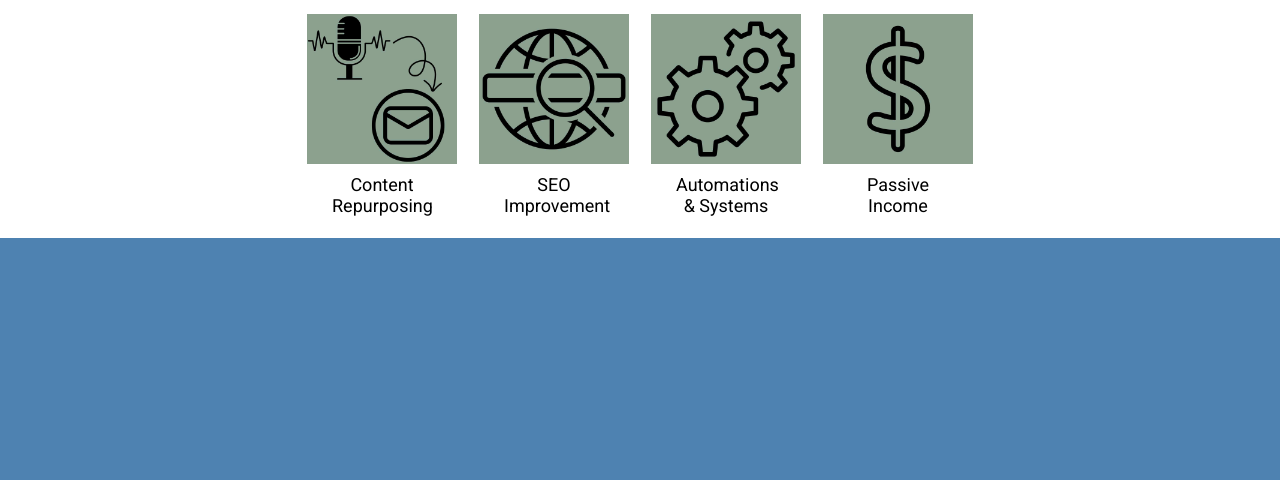
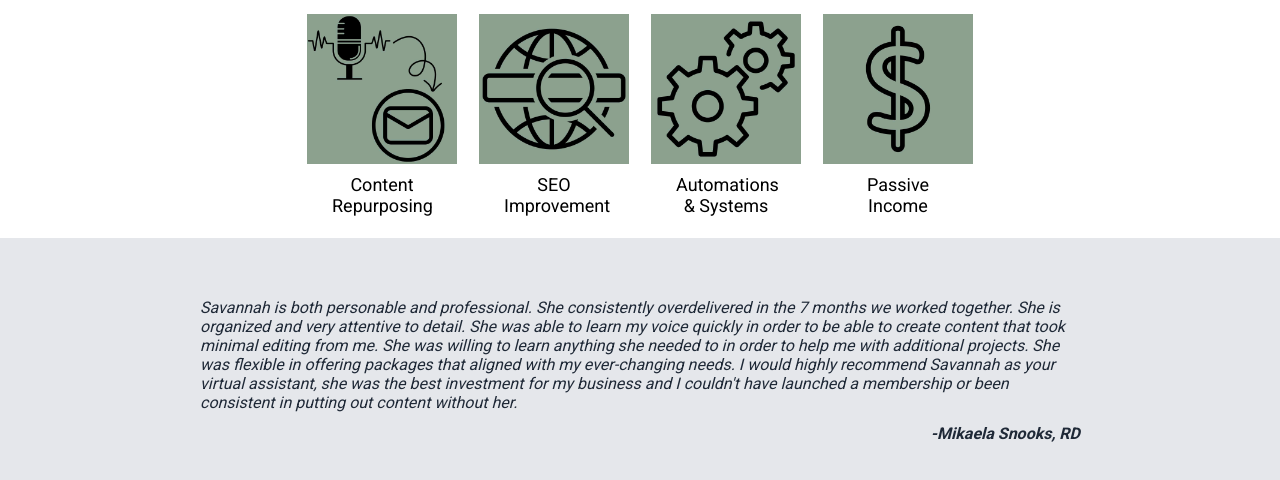
Before and after one commit to sportyspicedawg/website1, a plain HTML site: page index.html in a window 1280 px wide. Shown: the part 542-1022 px from the top of the page. Before the commit the page ends 800 px from the top, so only its background shows below. Drawn offline with Linux system fonts and the light colour scheme.

Commit message:
Add quote section

```diff
--- a/index.html
+++ b/index.html
@@ -45,5 +45,14 @@
             </div>
         </div>
     </div>
+   <div class="quotebox">
+    <div class="quote">
+        Savannah is both personable and professional. She consistently overdelivered in the 7 months we worked together. She is organized and very attentive to detail. She was able to learn my voice quickly in order to be able to create content that took minimal editing from me. She was willing to learn anything she needed to in order to help me with additional projects. She was flexible in offering packages that aligned with my ever-changing needs. I would highly recommend Savannah as your virtual assistant, she was the best investment for my business and I couldn't have launched a membership or been consistent in putting out content without her.
+    </div>
+    <div ID="signature">
+        -Mikaela Snooks, RD
+    </div>
+</div>
+
 </body>
 </html>
--- a/style.css
+++ b/style.css
@@ -96,7 +96,17 @@ gap:0
     font-size: 36px;
     font-weight:800;
     color:#4E82B1;
+}
 
+.quotebox {font-style: italic;
+color:#1F2937;
+background-color: #E5E7EB;
+display:flex;
+flex-direction:column;
+justify-content: space-around;
+align-items: center;
+gap:12px;
+padding: 60px 200px;
 }
-ul {margin:0;
-padding:0}
+ #signature {align-self:flex-end;
+font-weight:bold}
```
